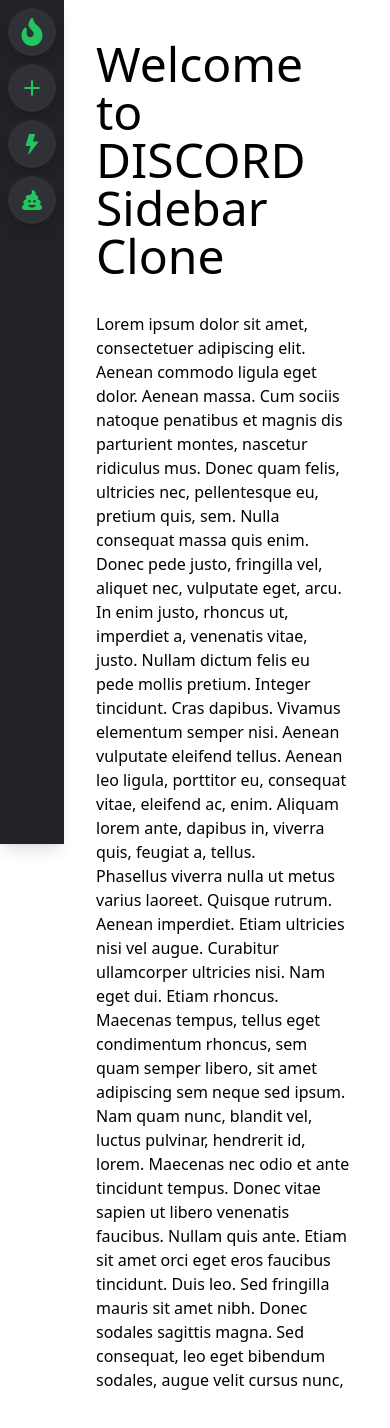
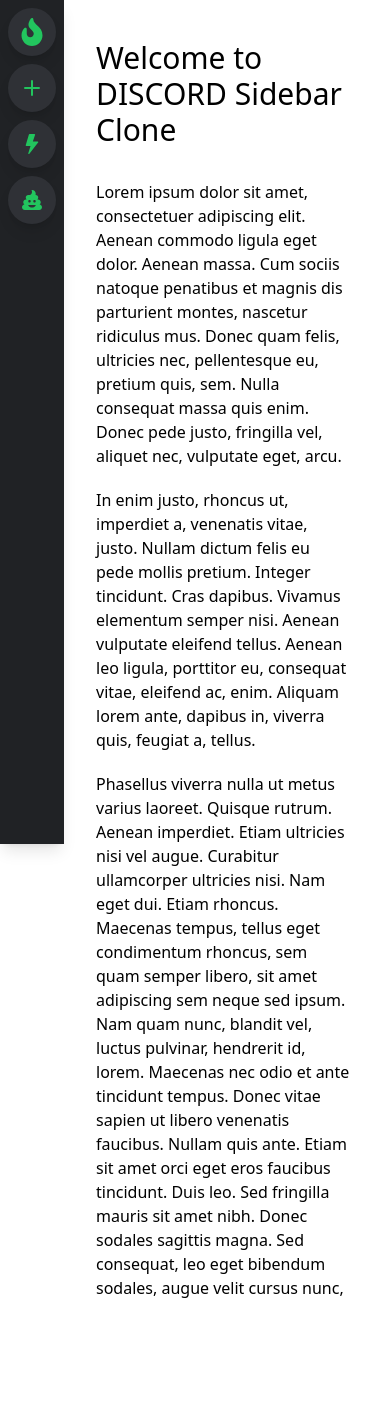
Before and after one commit to cletuskingdom/discord_sidebar_clone, a Next.js app: page / in a window 390 px wide. Shown: the top 1428 px of the page. After the commit the page ends 1360 px from the top, so only its background shows below. Built offline with nearby package versions, Linux system fonts and the light colour scheme.

Commit message:
upated the h1 css

```diff
--- a/pages/index.js
+++ b/pages/index.js
@@ -25,10 +25,10 @@
 			</div>
 
 			<div className="container mx-auto py-10 pl-24 pr-10 md:pl-24 md:pr-10">
-				<h1 className="pb-8 text-5xl">
+				<h1 className="pb-8 lg:text-5xl text-3xl">
 					Welcome to DISCORD Sidebar Clone
 				</h1>
-				<p>
+				<p className="mb-5">
 					Lorem ipsum dolor sit amet, consectetuer adipiscing elit.
 					Aenean commodo ligula eget dolor. Aenean massa. Cum sociis
 					natoque penatibus et magnis dis parturient montes, nascetur
@@ -37,7 +37,8 @@
 					Donec pede justo, fringilla vel, aliquet nec, vulputate
 					eget, arcu.
 				</p>
-				<p>
+
+				<p className="mb-5">
 					In enim justo, rhoncus ut, imperdiet a, venenatis vitae,
 					justo. Nullam dictum felis eu pede mollis pretium. Integer
 					tincidunt. Cras dapibus. Vivamus elementum semper nisi.
@@ -45,7 +46,8 @@
 					porttitor eu, consequat vitae, eleifend ac, enim. Aliquam
 					lorem ante, dapibus in, viverra quis, feugiat a, tellus.
 				</p>
-				<p>
+
+				<p className="mb-5">
 					Phasellus viverra nulla ut metus varius laoreet. Quisque
 					rutrum. Aenean imperdiet. Etiam ultricies nisi vel augue.
 					Curabitur ullamcorper ultricies nisi. Nam eget dui. Etiam
```
